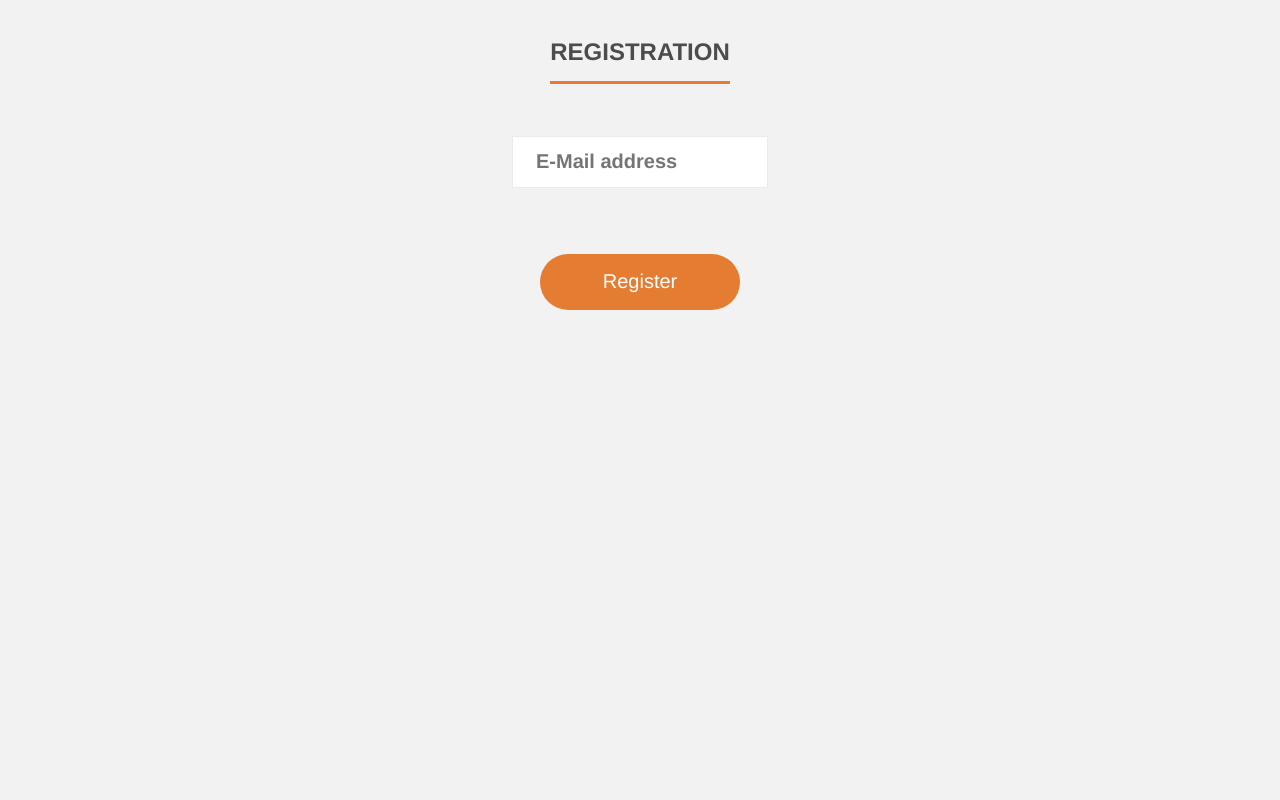
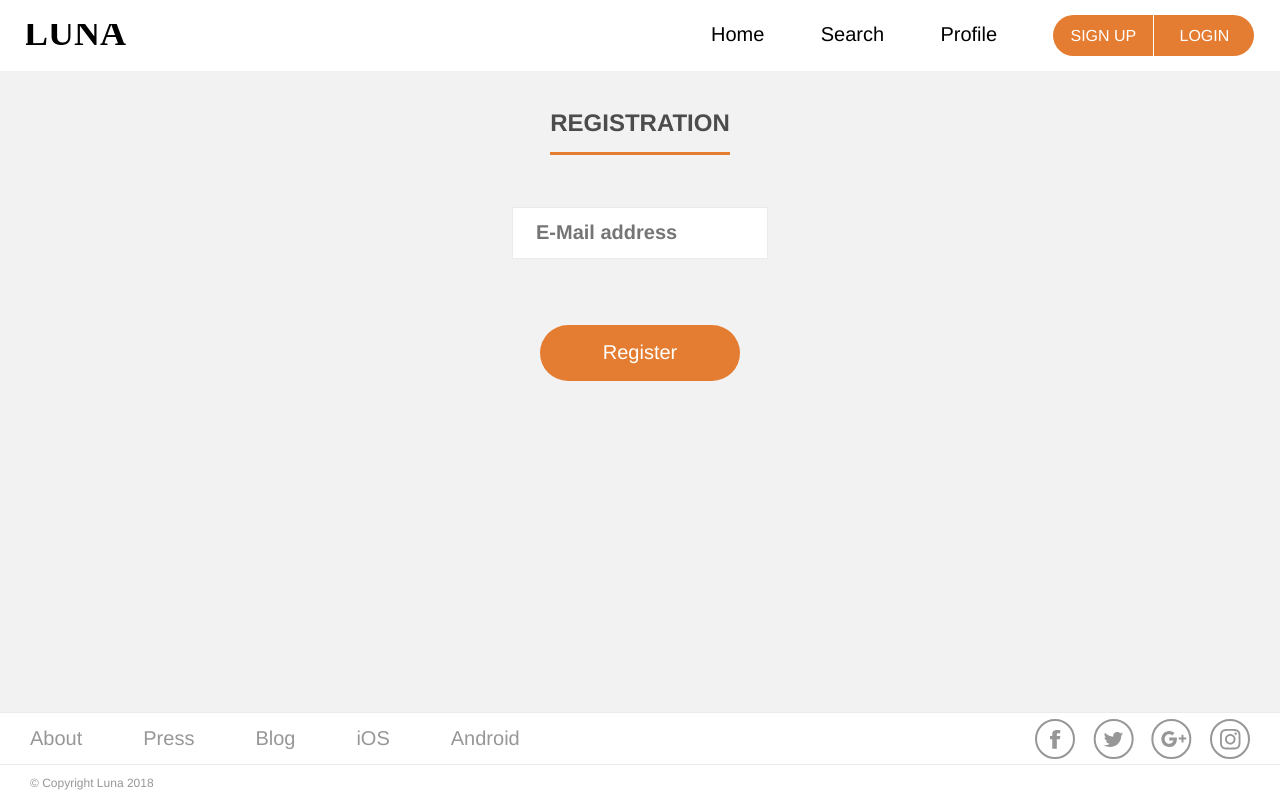
Before and after one commit to roberttullycarr/LunaProject, a React (Create React App) app in the folder frontend/: page /signup in a window 1280 px wide. Built offline with nearby package versions, Linux system fonts and the light colour scheme.

Commit message:
modify registration pages

```diff
--- a/frontend/src/Components/Footer/index.jsx
+++ b/frontend/src/Components/Footer/index.jsx
@@ -98,4 +98,4 @@ const Footer = () => {
     )
 }
 
-export default Footer
+export default Footer;
--- a/frontend/src/Components/Generic/RegistrationWrapper/index.js
+++ b/frontend/src/Components/Generic/RegistrationWrapper/index.js
@@ -7,5 +7,7 @@ export const Wrapper = styled.form`
     justify-content: flex-start;
     height: 100vh;
     width: 100%;
+    position: fixed;
+    margin-top: 71px;
     background-color: ${props => props.theme.backgroundLightGrey};
 `
--- a/frontend/src/Pages/Authentification/Congratulations/index.jsx
+++ b/frontend/src/Pages/Authentification/Congratulations/index.jsx
@@ -1,6 +1,7 @@
 import styled from "styled-components";
 import { Wrapper } from "../../../Components/Generic/RegistrationWrapper";
-
+import MenuBar from "../../../Components/Menu Bar";
+import Footer from "../../../Components/Footer";
 
 const Title = styled.h1`
     color: ${props => props.theme.textDarkGrey};
@@ -21,6 +22,8 @@ const Text = styled.p`
 
 const Congratulations = () => {
     return (
+        <>
+            <MenuBar />
             <Wrapper>
                 <Title>REGISTRATION</Title>
                 <Text>Thanks for your registration. <br />
@@ -31,6 +34,8 @@ const Congratulations = () => {
                     Our apologies for any inconvenience.
                 </Text>
             </Wrapper>
+            <Footer />
+        </>
     )
 }
 
--- a/frontend/src/Pages/Authentification/Sign In/index.jsx
+++ b/frontend/src/Pages/Authentification/Sign In/index.jsx
@@ -6,6 +6,8 @@ import { useDispatch } from "react-redux";
 import { useState } from "react";
 import Axios from "../../../Store/Axios";
 import { Wrapper } from "../../../Components/Generic/RegistrationWrapper";
+import MenuBar from "../../../Components/Menu Bar";
+import Footer from "../../../Components/Footer";
 
 const Title = styled.h1`
     color: ${props => props.theme.textDarkGrey};
@@ -68,12 +70,16 @@ const SignIn = () => {
     }
 
     return (
+        <>
+            <MenuBar />
             <Wrapper onSubmit={onSubmitHandler} >
                 <Title>LOGIN</Title>
                 <RegistrationInput name="E-Mail address" onChange={OnEmailChange} type="text" placeholder="E-Mail address" />
                 <RegistrationInput name="Password" onChange={OnPasswordChange} type="password" placeholder="Password" />
                 <BaseButton action="Login" ></BaseButton>
             </Wrapper>
+            <Footer />
+        </>
     )
 }
 
--- a/frontend/src/Pages/Authentification/Sign Up/index.jsx
+++ b/frontend/src/Pages/Authentification/Sign Up/index.jsx
@@ -5,6 +5,8 @@ import { useHistory } from "react-router-dom";
 import { useState } from "react";
 import Axios from "../../../Store/Axios";
 import { Wrapper } from "../../../Components/Generic/RegistrationWrapper";
+import MenuBar from "../../../Components/Menu Bar";
+import Footer from "../../../Components/Footer";
 
 const Title = styled.h1`
     color: ${props => props.theme.textDarkGrey};
@@ -52,11 +54,15 @@ const SignUp = () => {
     }
 
     return (
-        <Wrapper onSubmit={onSubmitHandler} >
-            <Title>REGISTRATION</Title>
-            <RegistrationInput name="E-Mail address" onChange={OnEmailChange} placeholder="E-Mail address" />
-            <BaseButton action="Register" ></BaseButton>
-        </Wrapper>
+        <>
+            <MenuBar />
+            <Wrapper onSubmit={onSubmitHandler} >
+                <Title>REGISTRATION</Title>
+                <RegistrationInput name="E-Mail address" onChange={OnEmailChange} placeholder="E-Mail address" />
+                <BaseButton action="Register" ></BaseButton>
+            </Wrapper>
+            <Footer />
+        </>
     )
 }
 
--- a/frontend/src/Pages/Authentification/Verification/index.jsx
+++ b/frontend/src/Pages/Authentification/Verification/index.jsx
@@ -5,6 +5,8 @@ import { BaseInput } from "../../../Components/Generic/Fields/index.js";
 import { BaseButton } from "../../../Components/Generic/Buttons";
 import Axios from "../../../Store/Axios";
 import { Wrapper } from "../../../Components/Generic/RegistrationWrapper";
+import MenuBar from "../../../Components/Menu Bar";
+import Footer from "../../../Components/Footer";
 
 const Grid = styled.div`
   display: grid;
@@ -87,6 +89,8 @@ const Verification = () => {
     };
 
     return (
+        <>
+            <MenuBar />
             <Wrapper onSubmit={onSubmitHandler} >
                 <Title>VERIFICATION</Title>
                 <Grid>
@@ -99,6 +103,9 @@ const Verification = () => {
                 </Grid>
                 <BaseButton action="Finish registration" ></BaseButton>
             </Wrapper>
+            <Footer />
+        </>
+
     )
 }
 
```
Lines whose indentation alone changed are shown as unchanged.
